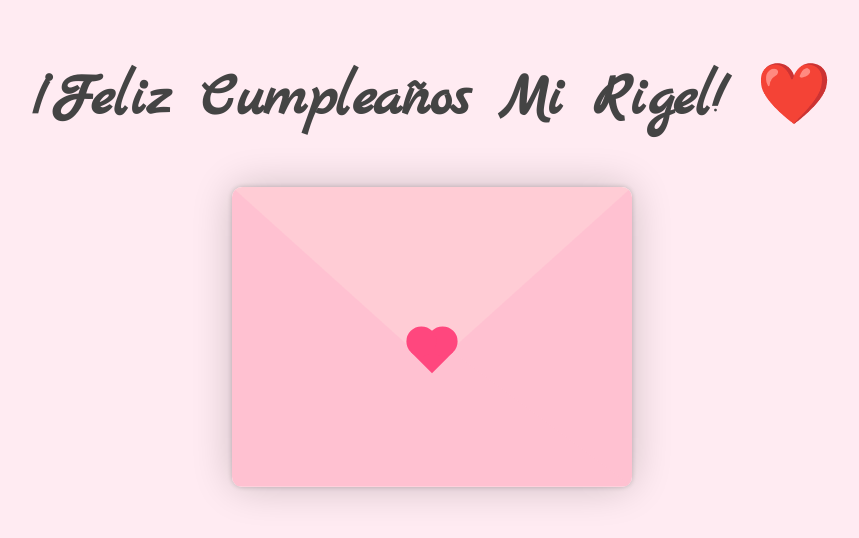
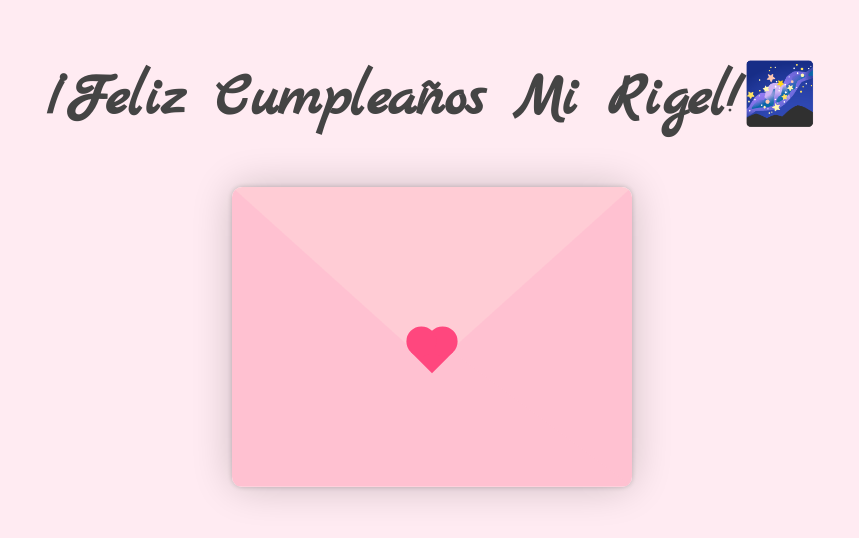
Before and after one commit to Melvin565484/rigi, a plain HTML site: page index.html in a window 1280 px wide. Shown: the part 128-666 px from the top of the page, without its empty margins (208-1067 px from the left). Drawn offline with Linux system fonts and the light colour scheme.

Commit message:
Update index.html
q

```diff
--- a/index.html
+++ b/index.html
@@ -10,7 +10,7 @@
     <title>❤️</title>
 </head>
 <body>
-    <h1>¡Feliz Cumpleaños Mi Rigel! ❤️</h1>
+    <h1>¡Feliz Cumpleaños Mi Rigel!🌌</h1>
     <div class="contenedor">
         <div class="envoltura-sobre">
             <div class="sobre">
```
